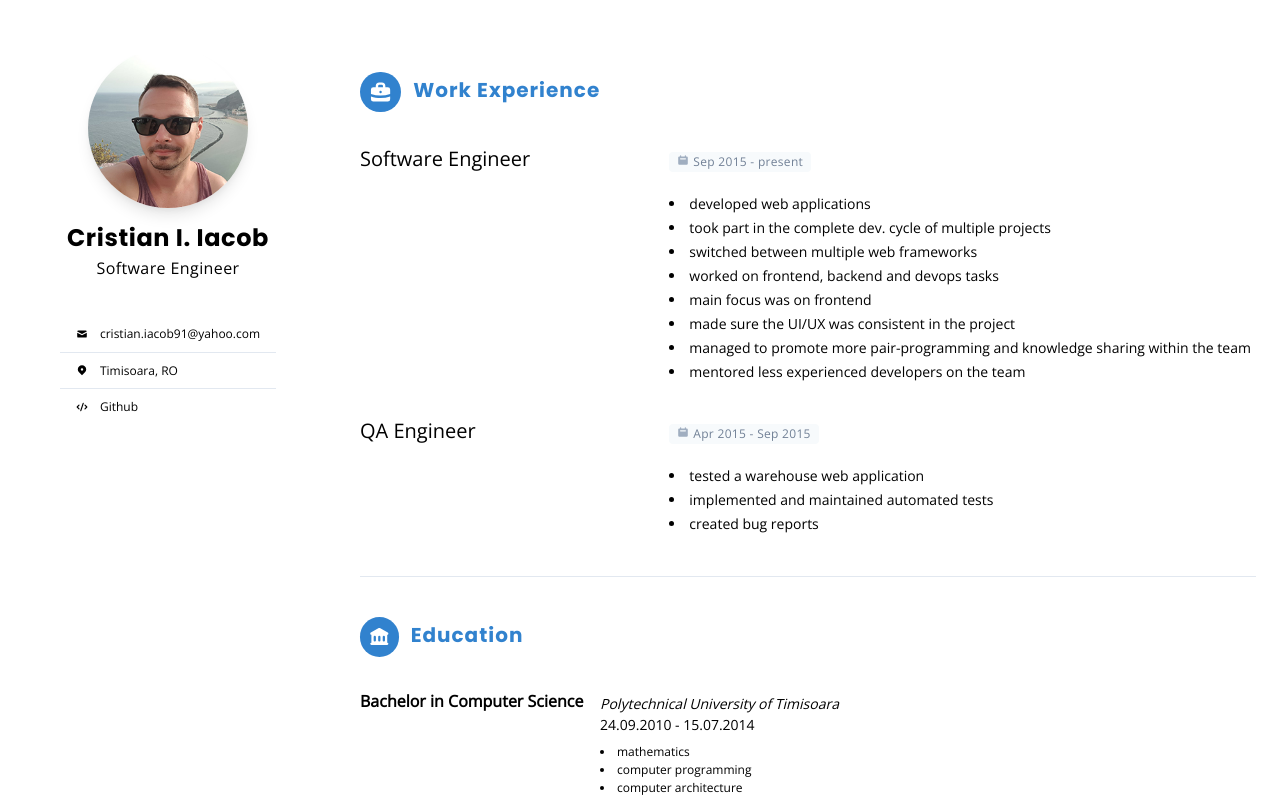
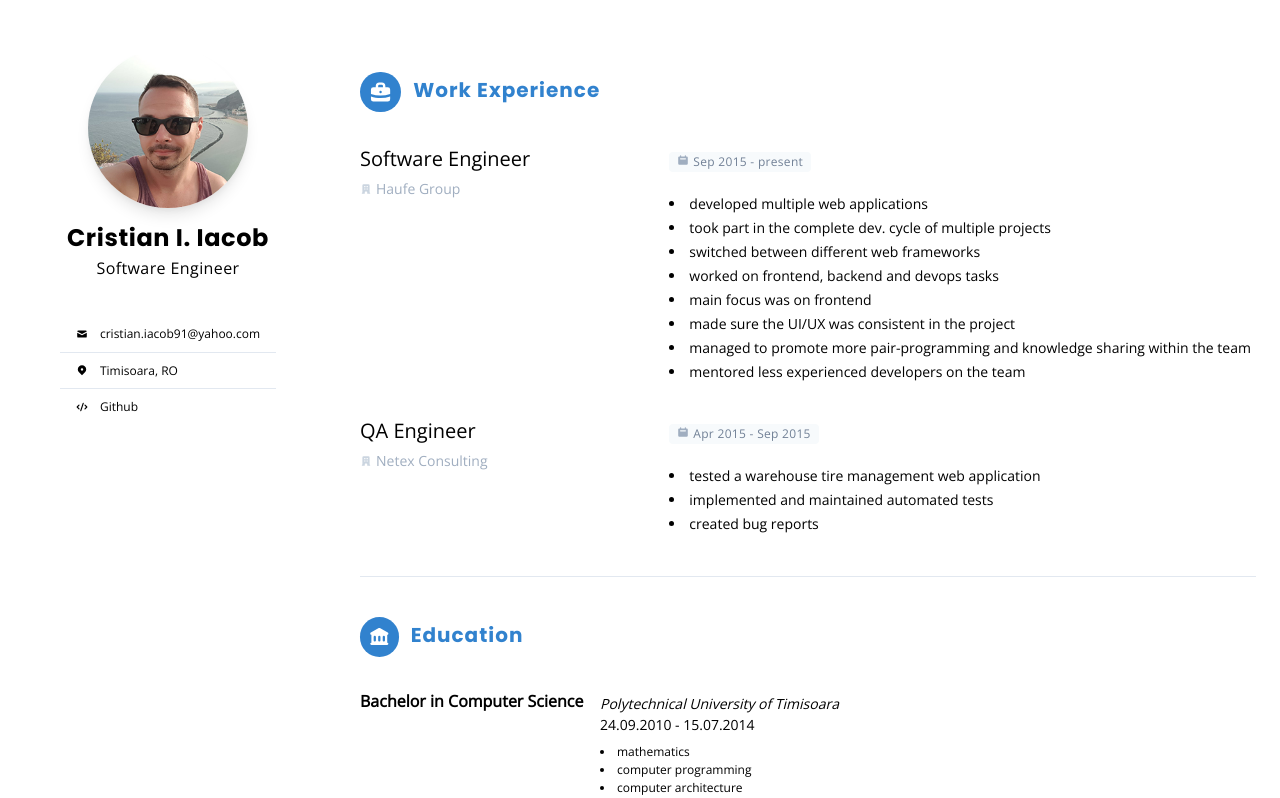
Before and after one commit to CristianIacob/resume, a Next.js app: page / in a window 1280 px wide. Shown: the top 798 px of the page. Built offline with nearby package versions, Linux system fonts and the light colour scheme.

Commit message:
Resume update. Fix missing company text on larger screens.

```diff
--- a/components/Experience/index.jsx
+++ b/components/Experience/index.jsx
@@ -6,7 +6,15 @@ import { briefcase, calendar, building } from "../../Assets/svg/dynamic-svg";
 const Position = (props) => {
   return (
     <div className="flex flex-row w-full justify-between sm:flex-row sm:items-center md:w-1/3">
-      <h1 className="text-xl font-sans">{props.name}</h1>
+      <span>
+        <h1 className="text-xl font-sans">{props.name}</h1>
+        <span className="hidden md:flex">
+          <h2 className="flex items-center text-sm mt-1 font-sans text-gray-500">
+            <span className="w-3 mr-1 fill-current text-gray-400">{building}</span>
+            {props.company}
+          </h2>
+        </span>
+      </span>
       <div className="flex items-center justify-end">
         <h4 className="flex text-xs h-auto items-center font-sans tracking-wide mt-2 text-gray-600 md:hidden bg-gray-100 px-2 py-px rounded">
           <span className="w-3 h-full mr-1 fill-current text-gray-500">{calendar}</span>
@@ -35,7 +43,7 @@ const Job = (props) => {
   return (
     <section className="flex flex-col md:ml-4 md:w-2/3">
       <div className="flex md:hidden">
-        <h2 className="flex items-center text-sm italic mt-1 font-sans text-gray-500">
+        <h2 className="flex items-center text-sm mt-1 font-sans text-gray-500">
           <span className="w-3 mr-1 fill-current text-gray-400">{building}</span>
           {props.company}
         </h2>
@@ -61,7 +69,12 @@ function Experience(props) {
         {workplaces.map((work, i) => {
           return (
             <section key={`workplace-${i}`} className={`flex w-full text-left items-start flex-col md:flex-row mt-8`}>
-              <Position name={work.position} startDate={formatDate(work.startDate)} endDate={formatDate(work.endDate)} />
+              <Position
+                name={work.position}
+                company={work.company}
+                startDate={formatDate(work.startDate)}
+                endDate={formatDate(work.endDate)}
+              />
               <Job
                 company={work.company}
                 startDate={formatDate(work.startDate)}
--- a/public/resume.json
+++ b/public/resume.json
@@ -15,9 +15,9 @@
       "endDate": "present",
       "position": "Software Engineer",
       "responsabilities": [
-        "developed web applications",
+        "developed multiple web applications",
         "took part in the complete dev. cycle of multiple projects",
-        "switched between multiple web frameworks",
+        "switched between different web frameworks",
         "worked on frontend, backend and devops tasks",
         "main focus was on frontend",
         "made sure the UI/UX was consistent in the project",
@@ -30,7 +30,11 @@
       "startDate": "1.04.2015",
       "endDate": "15.09.2015",
       "position": "QA Engineer",
-      "responsabilities": ["tested a warehouse web application", "implemented and maintained automated tests", "created bug reports"]
+      "responsabilities": [
+        "tested a warehouse tire management web application",
+        "implemented and maintained automated tests",
+        "created bug reports"
+      ]
     }
   ],
   "education": [
```
